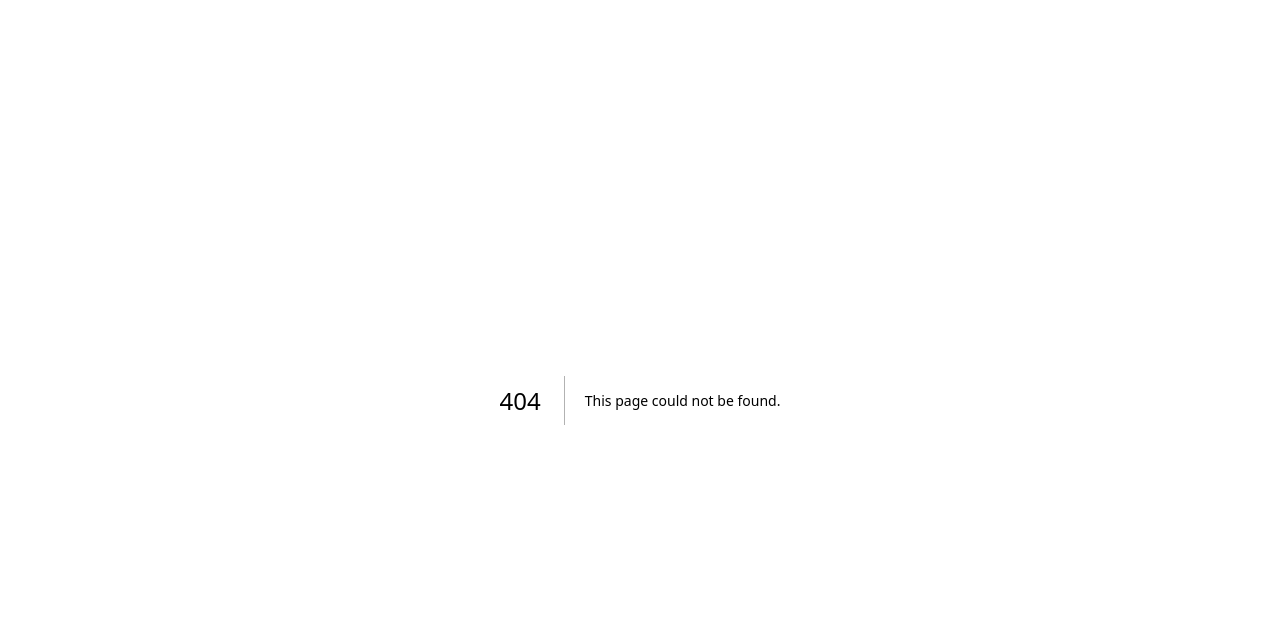
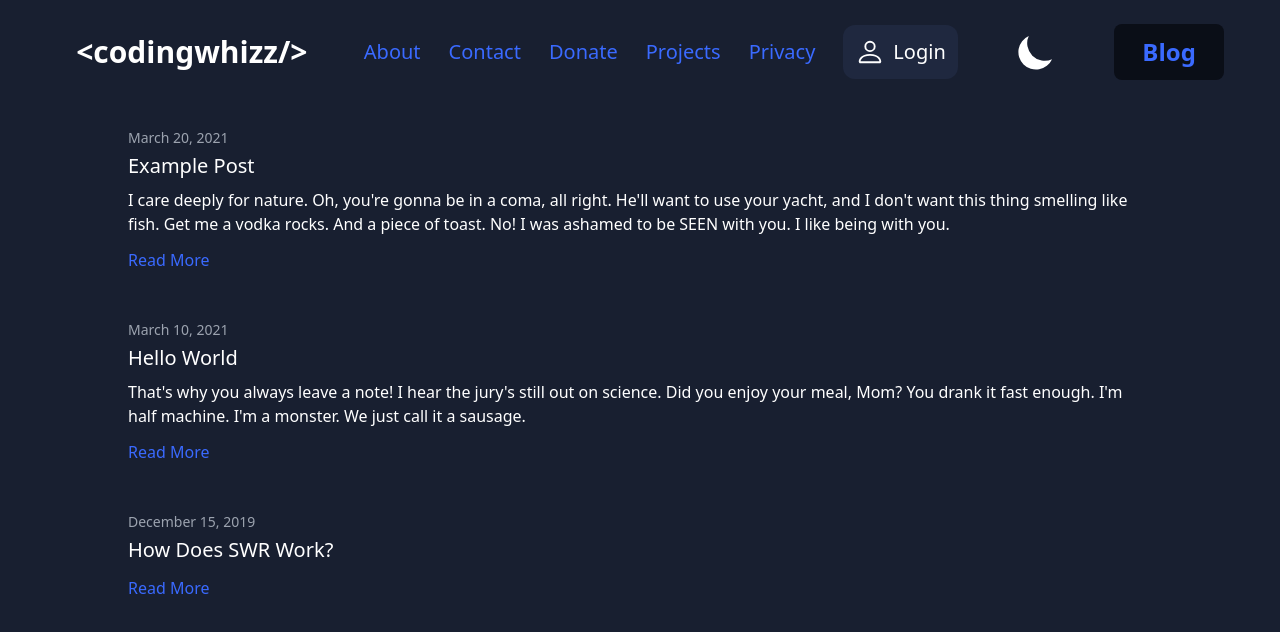
Before and after one commit to badma025/codingwhizz, a Next.js app: page /posts in a window 1280 px wide. Before the commit this address had no page. Shown: the top 632 px of the page. Built offline with nearby package versions, Linux system fonts and the light colour scheme; no server answers.

Commit message:
update #19: changed /blog to /posts

```diff
--- a/components/Navbar/index.tsx
+++ b/components/Navbar/index.tsx
@@ -87,9 +87,9 @@ bg-[#E0D7C2] p-3 transition duration-300 ease-in-out
           )}
         </div>
 
-        <Link href="https://codingwhizz.org/blog">
+        <Link href="https://codingwhizz.org/posts">
           <button
-            onClick={() => router.push('https://codingwhizz.org/blog')}
+            onClick={() => router.push('https://codingwhizz.org/posts')}
             className="mr-7 rounded-lg bg-[#F5F1E8] px-7 py-3 text-2xl font-semibold transition duration-300 ease-in-out hover:scale-[1.15] dark:bg-[#0A0E17]"
           >
             Blog
--- a/components/Sidebar/index.tsx
+++ b/components/Sidebar/index.tsx
@@ -55,7 +55,7 @@ const Sidebar = () => {
         </section>
         <section
           onClick={() => {
-            router.push('https://codingwhizz.org/blog')
+            router.push('https://codingwhizz.org/posts')
             setShowSidebar(false)
           }}
         >
--- a/pages/posts/[slug].tsx
+++ b/pages/posts/[slug].tsx
@@ -40,7 +40,7 @@ const PostPage = ({ source, frontMatter }: PostPageProps): JSX.Element => {
 
 
   return (
-    <div>
+    <div className='mb-10'>
       <Header />
 
       <article className="mt-10 ml-10 mr-10 sm:mx-16 md:mx-24 lg:mx-32 xl:mx-40 ">
@@ -61,12 +61,12 @@ const PostPage = ({ source, frontMatter }: PostPageProps): JSX.Element => {
         <div className="  mt-4 max-w-3xl ">
           <p className="">{frontMatter.description}</p>
         </div>
-        <div className="mt-10">
+        {/* <div className="mt-10">
           <img
             className="w-[230px] object-contain xl:w-[331px]"
             src={frontMatter.image}
           />
-        </div>
+        </div> */}
 
         <div className="mt-10">
             <MDXRemote {...source} components={components} />
--- /dev/null
+++ b/pages/posts/index.tsx
@@ -0,0 +1,53 @@
+import {format, parseISO } from 'date-fns'
+import { GetStaticProps } from 'next'
+import Link from 'next/link'
+import Header from '../../components/Header'
+import {getAllPosts} from "../../lib/api"
+import { PostType } from '../../types/post'
+
+
+type IndexProps = {
+  posts: PostType[]
+}
+
+const Posts = ({ posts }: IndexProps) => {
+  return (
+    <div>
+      <Header />
+      {posts.map((post) => (
+        <article
+          key={post.slug}
+          className="mt-12 mx-auto max-w-3xl xl:max-w-5xl"
+        >
+          <p className="mb-1 text-sm text-gray-500 dark:text-gray-400">
+            {/* @ts-ignore */}
+            {format(parseISO(post?.date), 'MMMM dd, yyyy')}
+          </p>
+          <h1 className="mb-2 text-xl">
+            <Link as={`/posts/${post.slug}`} href={`/posts/[slug]`}>
+              <a className="text-gray-900 dark:text-white dark:hover:text-[#3a6aff]">
+                {post.title}
+              </a>
+            </Link>
+          </h1>
+          <p className="mb-3">{post.description}</p>
+          <p>
+            <Link as={`/posts/${post.slug}`} href={`/posts/[slug]`}>
+              <a>Read More</a>
+            </Link>
+          </p>
+        </article>
+      ))}
+    </div>
+  )
+}
+
+export default Posts
+
+ export const getStaticProps: GetStaticProps = async () => {
+  const posts = getAllPosts(['date', 'description', 'slug', 'title']);
+
+  return {
+    props: { posts },
+  };
+};
--- a/posts/hello-world.mdx
+++ b/posts/hello-world.mdx
@@ -7,7 +7,7 @@ date: '2021-03-10'
 
 Steve Holt! There's only one man I've ever called a coward, and that's Brian Doyle Murray. No, what I'm calling you is a television actor. No, I did not kill Kitty. However, I am going to oblige and answer the nice officer's questions because I am an honest man with no secrets to hide.
 
-## Heading H2
+#### Heading H2
 
 That's what it said on 'Ask Jeeves.' That's what it said on 'Ask Jeeves.' Across from where? That's why you always leave a note! I hear the jury's still out on science.
 
```
